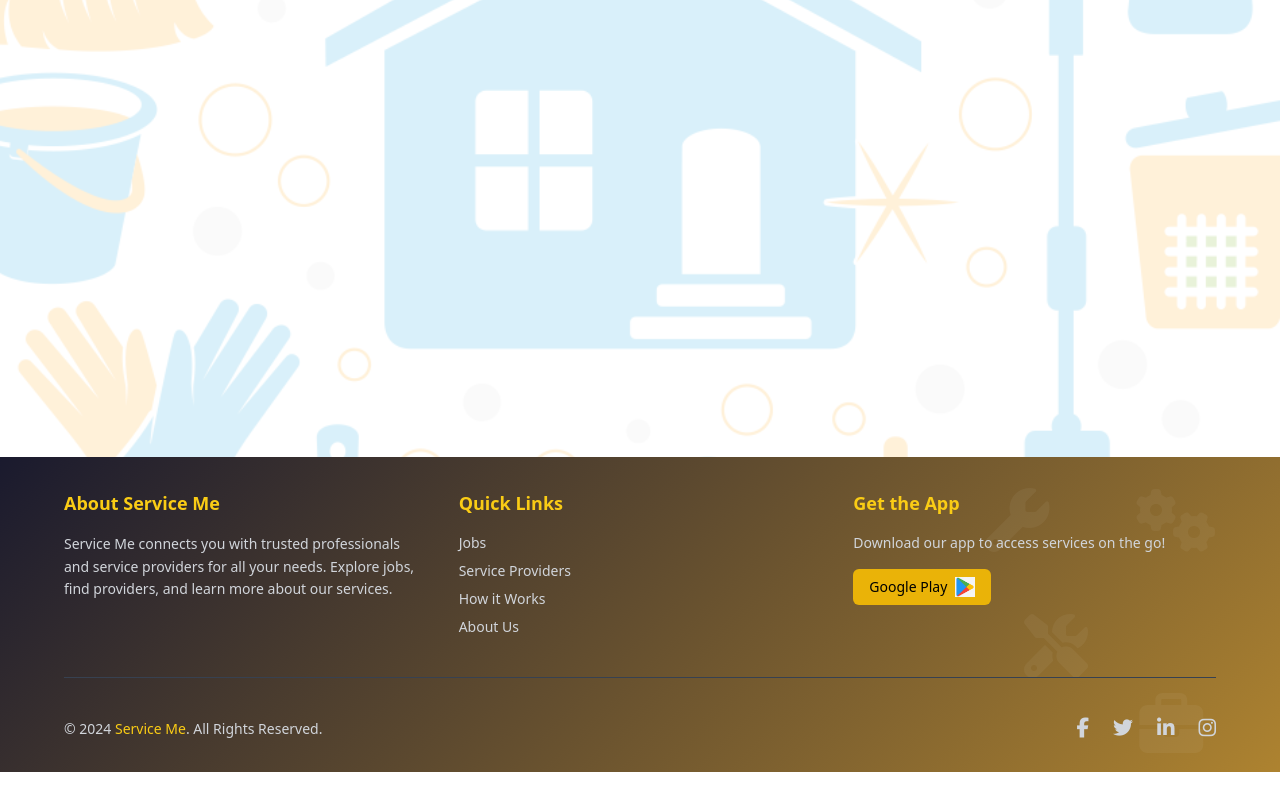
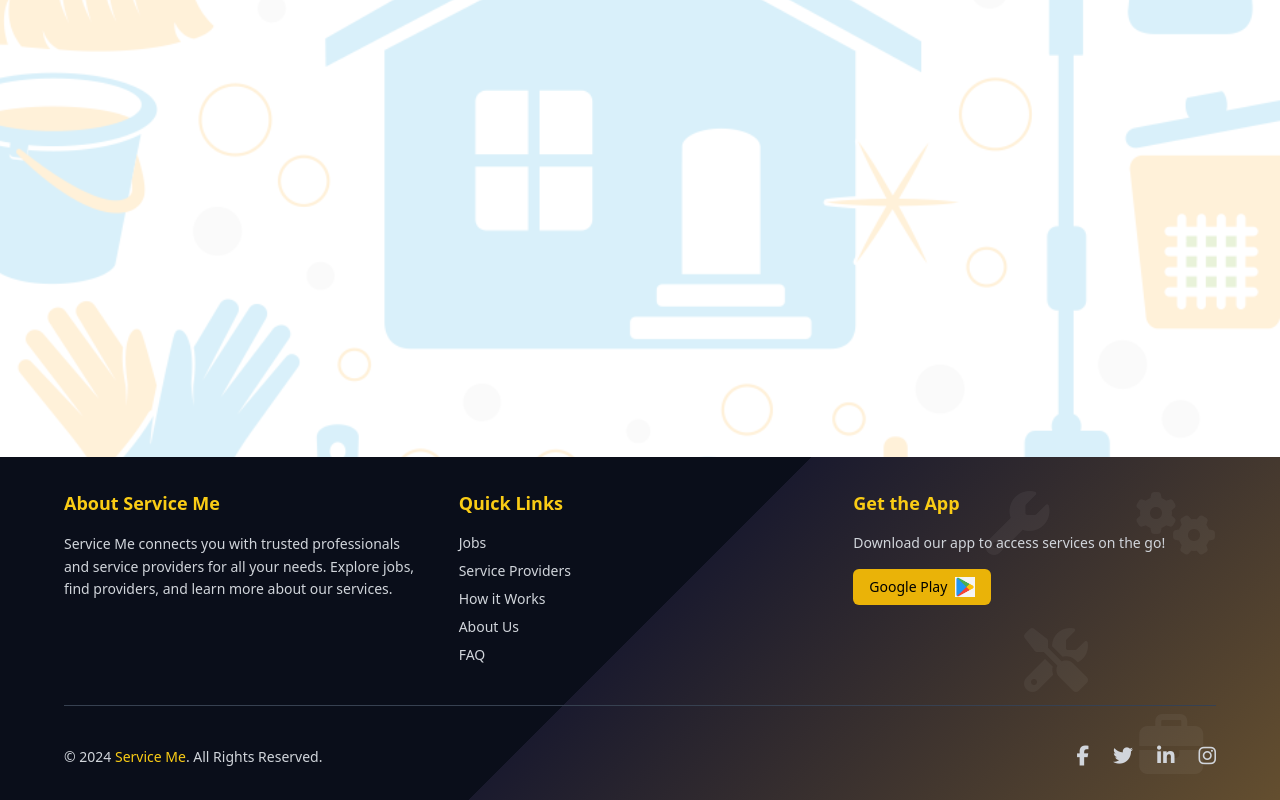
Before and after one commit to VirtusaMax/service-me-front-end, a React (Vite) app: page / in a window 1280 px wide. Shown: the part 2455-3255 px from the top of the page. Before the commit the page ends 3227 px from the top, so only its background shows below. Built offline with nearby package versions, Linux system fonts and the light colour scheme.

Commit message:
update footer

```diff
--- a/src/components/custom-components/Footer.jsx
+++ b/src/components/custom-components/Footer.jsx
@@ -13,7 +13,7 @@ const Footer = () => {
     <footer
       className="relative w-full text-gray-300 overflow-hidden"
       style={{
-        backgroundImage: "linear-gradient(135deg, #1a1a2e, #f7b731 150%)", // Darker blue with a bit of yellow
+        backgroundImage: "linear-gradient(135deg, #0a0e1a 50%, #1a1a2e 30%, #f7b731 200%)", // Darker blue with a bit of yellow
         backgroundSize: "cover",
         backgroundPosition: "center",
       }}
@@ -67,6 +67,11 @@ const Footer = () => {
               <li>
                 <a href="/about-us" className="hover:text-yellow-400 transition duration-200">
                   About Us
+                </a>
+              </li>
+              <li>
+                <a href="/FAQ" className="hover:text-yellow-400 transition duration-200">
+                  FAQ
                 </a>
               </li>
             </ul>
```
